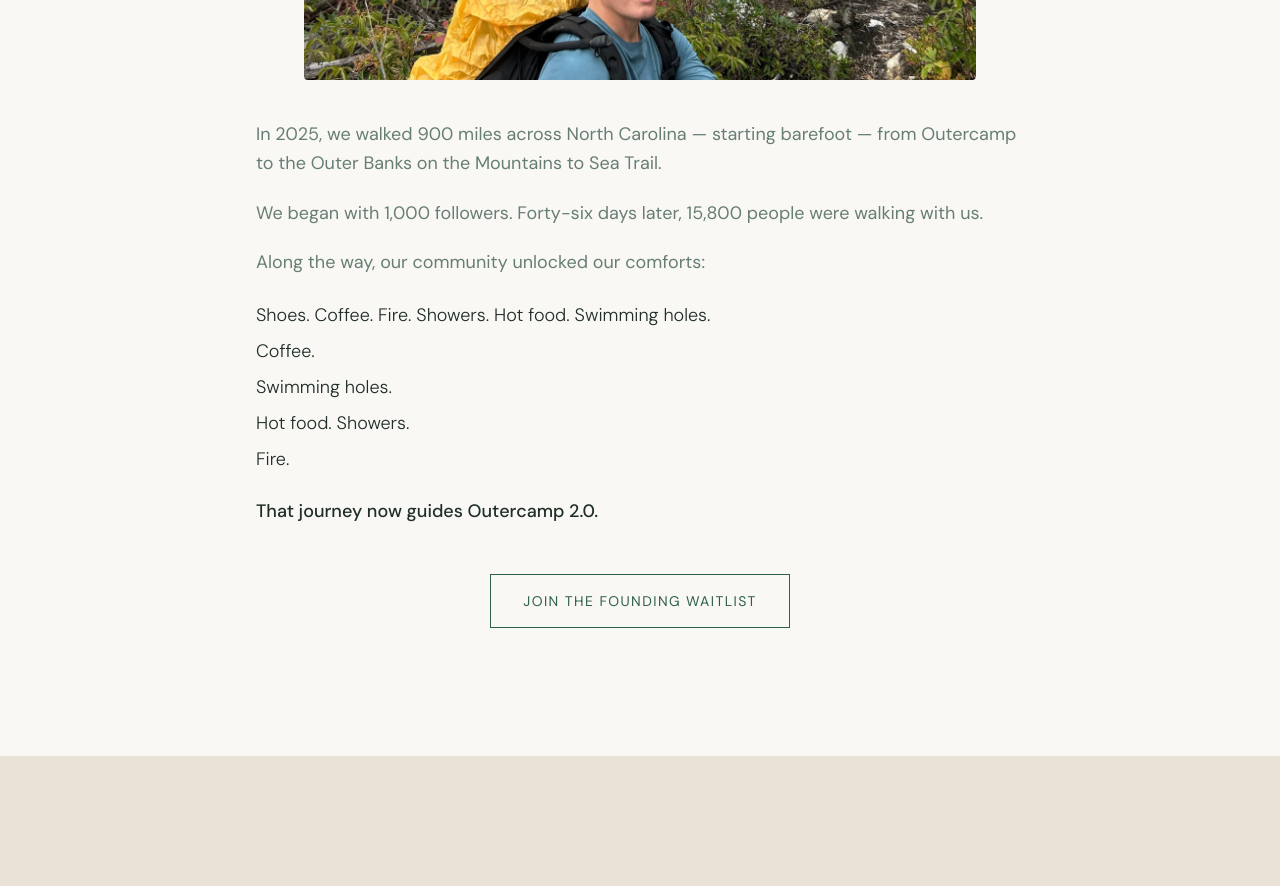
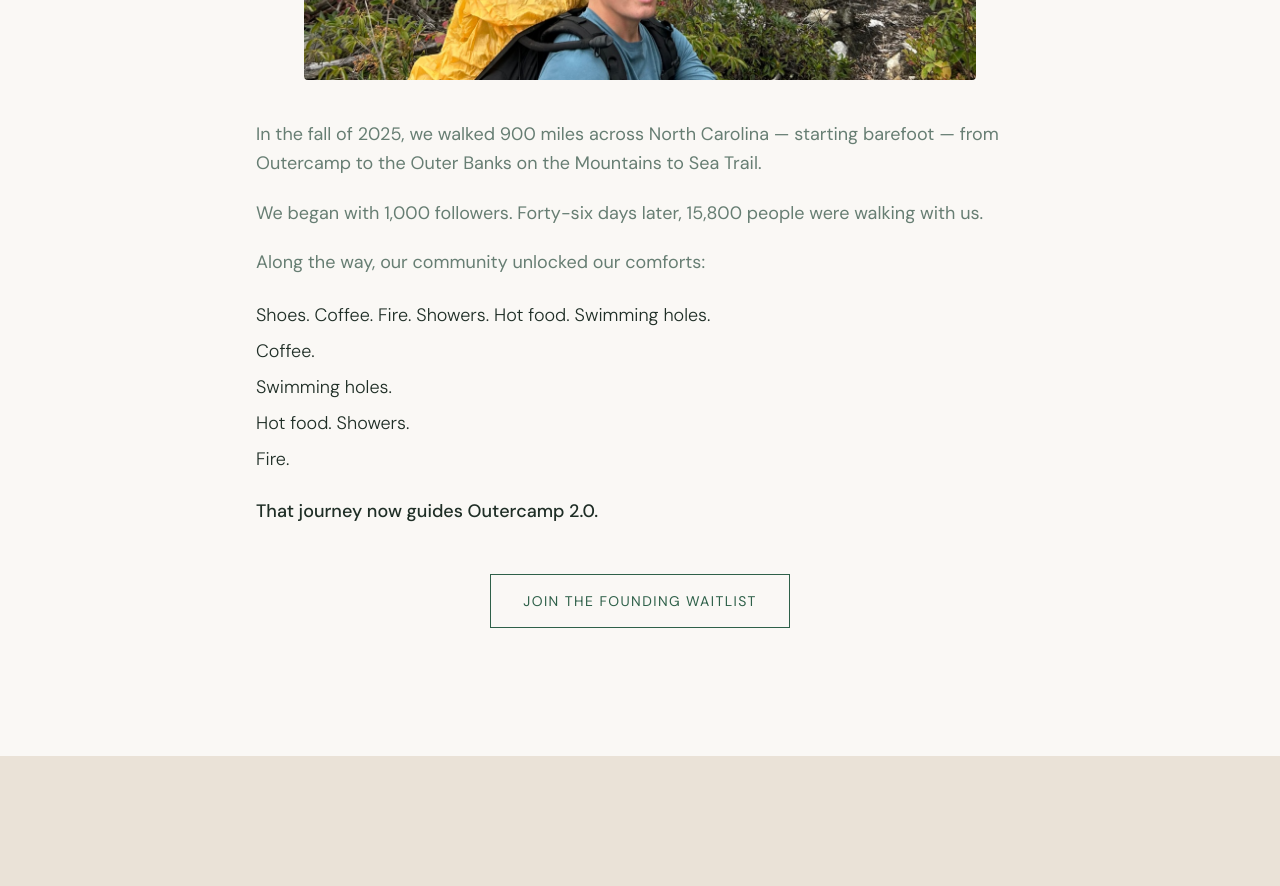
Before and after one commit to outerevan/remix-of-outercamp-2.0-sign-up, a React (Vite) app: page / in a window 1280 px wide. Shown: the part 1440-2326 px from the top of the page. Built offline with nearby package versions, Linux system fonts and the light colour scheme; the HTML template or start-up script is replaced by a standard one.

Commit message:
Visual edit in Lovable
Edited UI in Lovable

```diff
--- a/src/pages/Index.tsx
+++ b/src/pages/Index.tsx
@@ -218,8 +218,8 @@ const Index = () => {
               variants={fadeUp}
               className="font-sans text-muted-foreground leading-relaxed space-y-5 text-lg max-w-3xl mx-auto">
 
-              <p>
-                In 2025, we walked 900 miles across North Carolina — starting barefoot — from Outercamp to the Outer Banks on the Mountains to Sea Trail.
+              <p>In the fall of 2025, we walked 900 miles across North Carolina — starting barefoot — from Outercamp to the Outer Banks on the Mountains to Sea Trail.
+
               </p>
               <p>We began with 1,000 followers.
 Forty-six days later, 15,800 people were walking with us.
```
